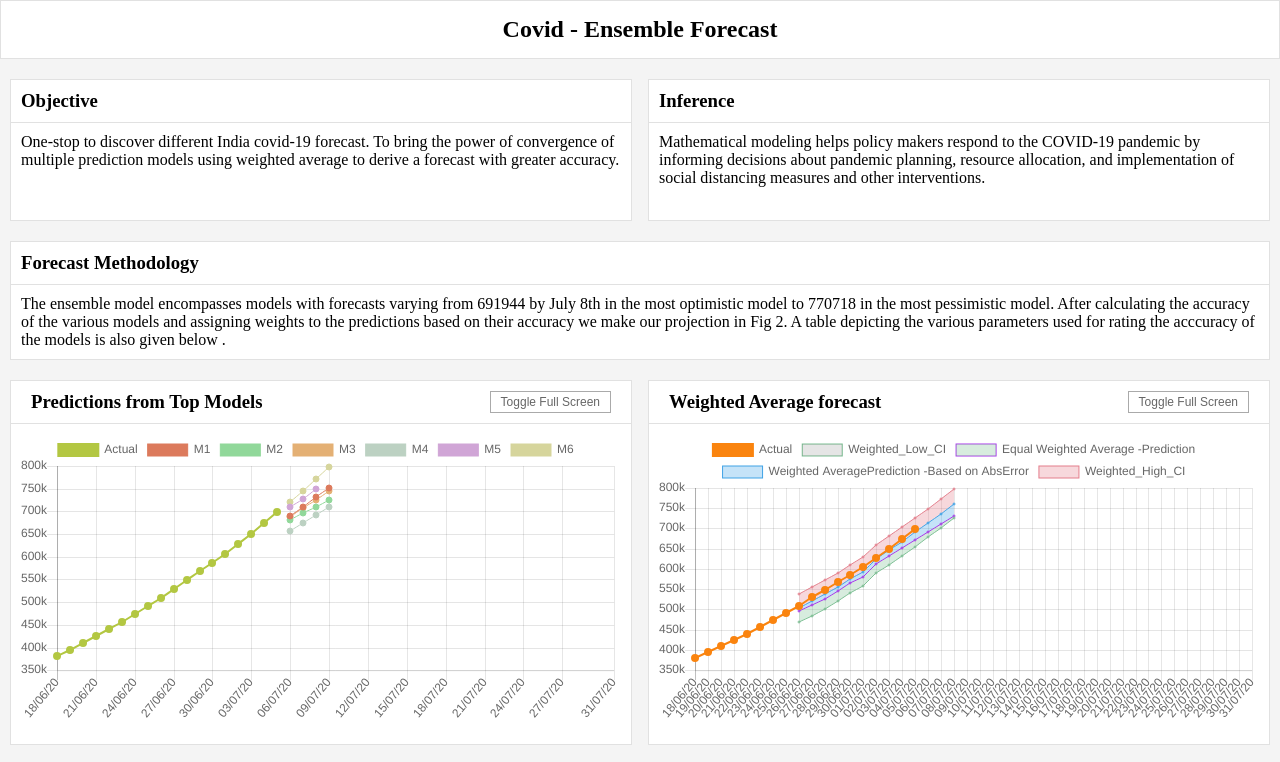
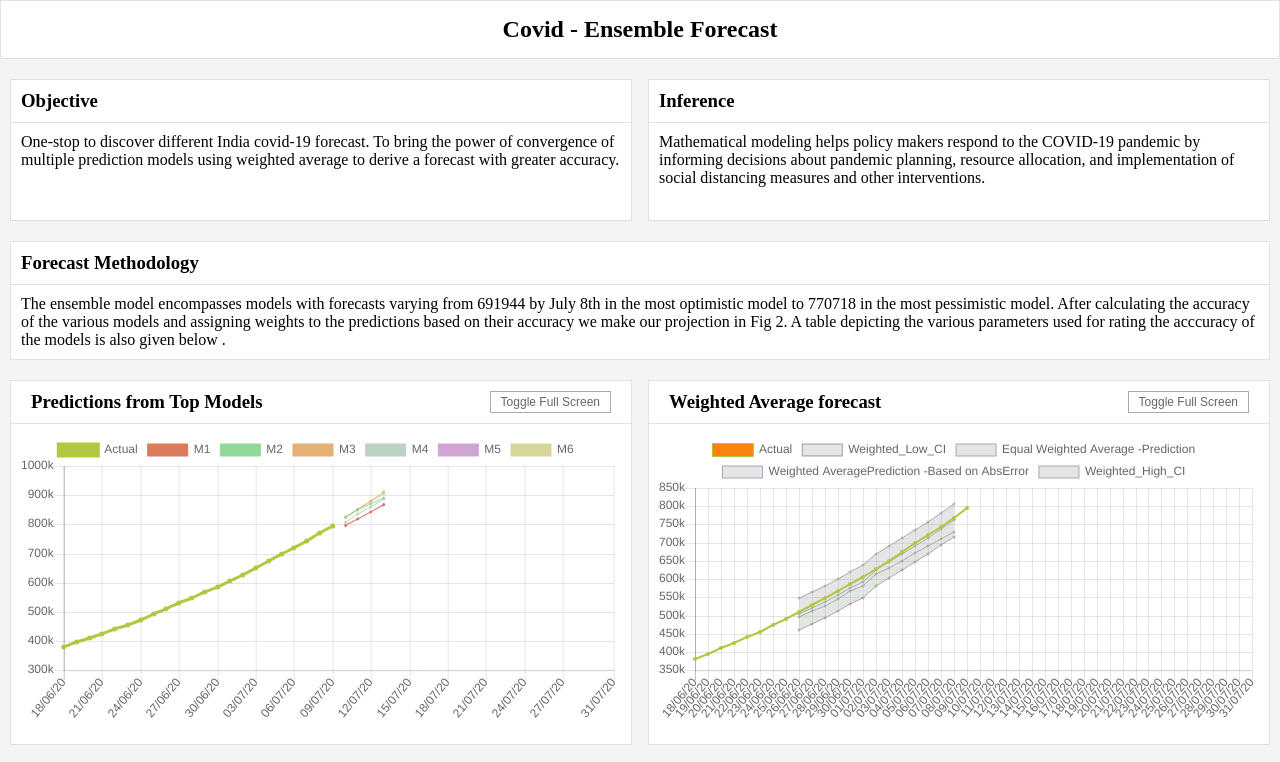
Before and after one commit to arunkumarv/covid-2, a plain HTML site: page index.html in a window 1280 px wide. Shown: the top 762 px of the page. Drawn offline with Linux system fonts and the light colour scheme; a web font is replaced by a local one.

Commit message:
updated data and colors

```diff
--- a/code/chart.js
+++ b/code/chart.js
@@ -1,16 +1,39 @@
 let data = {
-    actual: [380532, 395048, 410451, 425282, 440215, 456183, 472985, 491170, 509445, 529587, 549197, 567536, 585792, 605221, 627168, 649886, 673904, 697836],
-    m1: [null, null, null, null, 437044, 451281, 465759, 480474, 495421, 510595, 525990, 541602, 557424, 573449, 613162, 631965, 651092, 670540, 690307, 710386, 730775, 751467, 772458, 793743, 815316, 837170, 859299, 881697, 904357, 927271, 950432, 973832, 997464, 1021318, 1045387,],
-    m2: [null, null, null, 433208, 448394, 460230, 475070, 488383, 501449, 514351, 527709, 552394, 599098, 604989, 620178, 635299, 650490, 665799, 680913, 695857, 710668, 725426, 740194,],
-    m3: [387177, 400237, 413377, 426608, 439935, 453362, 466891, 480522, 494257, 508096, 522040, 536089, 550242, 564500, 615578, 633367, 651401, 669675, 688192, 706953, 725961, 745218, 764213, 712862, 784481, 804492, 824758, 845282, 866062, 887105, 908408, 929976, 951806, 973904, 996270, 1018903, 1041807, 1064982, 1088430,],
-    m4: [380000, 393120, 406509, 420167, 434092, 448283, 462739, 477459, 492442, 507685, 523188, 538947, 554961, 571228, 587744, 604509, 621518, 638769, 656259, 673985, 691944, 710132, 728545, 747181, 766035, 785103, 804383, 823869, 843557, 863444, 883525, 903795, 924250, 944887, 965699, 986683, 1007833, 1029146, 1050616, 1072238,],
-    m5: [370312, 383828, 397416, 412201, 426875, 441954, 457920, 471973, 488191, 504845, 521939, 539481, 557474, 575924, 611975, 634894, 658728, 683510, 709272, 728128, 750032],
-    m6: [null, null, null, null, null, null, null, 488563, 505405, 522668, 540346, 558510, 577271, 596650, 627811, 649968, 672758, 696155, 720259, 745123, 770718, 797020, 824056, 851777, 880119, 909174, 939083, 969904, 1001524, 1033949, 1067188, 1101253, 1136158],
+    dates:['18/06/20', '19/06/20', '20/06/20', '21/06/20', '22/06/20', '23/06/20', '24/06/20', '25/06/20', '26/06/20', '27/06/20', '28/06/20', '29/06/20', '30/06/20', '01/07/20', '02/07/20', '03/07/20', '04/07/20', '05/07/20', '06/07/20', '07/07/20', '08/07/20', '09/07/20', '10/07/20', '11/07/20', '12/07/20', '13/07/20', '14/07/20', '15/07/20', '16/07/20', '17/07/20', '18/07/20', '19/07/20', '20/07/20', '21/07/20', '22/07/20', '23/07/20', '24/07/20', '25/07/20', '26/07/20', '27/07/20', '28/07/20', '29/07/20', '30/07/20', '31/07/20'],
+    actual: ['380532', '395048', '410451', '425282', '440215', '456183', '472985', '491170', '509445', '529587', '549197', '567536', '585792', '605221', '627168', '649886', '673904', '697846', '720346', '743491', '769052', '794842', null, null, null, null, null, null, null, null, null, null, null, null, null, null, null, null, null, null, null, null, null, null],
+    m1: [null, null, null, null, '437044', '451281', '465759', '480474', '495421', '510595', '525990', '541602', '557424', '573449', '613162', '631965', '651092', '670540', '690307', '710386', '730775', '773359', '796172', '819326', '842815', '866636', '890780', '915243', '940017', '965096', '990472', '1016138', null, null, null, null, null, null, null, null, null, null, null, null],
+    m2: [null, null, null, '433208', '448394', '460230', '475070', '488383', '501449', '514351', '527709', '552394', '599098', '604989', '620178', '635299', '650490', '665799', '680913', '695857', '710668', '805647', '826852', '848064', '869161', '889452', '909841', '930328', null, null, null, null, null, null, null, null, null, null, null, null, null, null, null, null],
+    m3: ['387177', '400237', '413377', '426608', '439935', '453362', '466891', '480522', '494257', '508096', '522040', '536089', '550242', '564500', '615578', '633367', '651401', '669675', '688192', '706953', '725961', '796433', '823913', '852242', '881444', '911540', '942556', '974513', '1007436', null, null, null, null, null, null, null, null, null, null, null, null, null, null, null],
+    m4: ['380000', '393120', '406509', '420167', '434092', '448283', '462739', '477459', '492442', '507685', '523188', '538947', '554961', '571228', '587744', '604509', '621518', '638769', '656259', '673985', '691944', '710132', '807687', '834226', '859545', '885386', '911751', '938644', '966069', null, null, null, null, null, null, null, null, null, null, null, null, null, null, null],
+    m5: ['370312', '383828', '397416', '412201', '426875', '441954', '457920', '471973', '488191', '504845', '521939', '539481', '557474', '575924', '611975', '634894', '658728', '683510', '709272', '728128', '750032', '771373', '792715', '817474', '842693', '868381', '894545', '921068', null, null, null, null, null, null, null, null, null, null, null, null, null, null, null, null],
+    m6: [null, null, null, null, null, null, null, '488563', '505405', '522668', '540346', '558510', '577271', '596650', '627811', '649968', '672758', '696155', '720259', '745123', '770718', '797020', '820175', '847670', '875790', '904629', '934329', '964954', '996535', '1029001', null, null, null, null, null, null, null, null, null, null, null, null, null, null],
     //   ewap: [null, null, null, null, null, null, null, null, 496194, 511373, 526869, 544504, 566078, 581123, 600828, 618503, 636505, 654839, 673468,],
     //   wabom: [null, null, null, null, null, null, null, null, 498028, 513499, 529299, 547080, 568477, 584072, 603231, 621160, 639412, 657983, 676851,],
     //   waboa: [null, null, null, null, null, null, null, null, 503357, 520081, 537197, 555304, 575026, 593236, 612864, 632502, 652545, 672961, 693801,]
 };
 
+let wl_ci = [null, null, null, null, null, null, null, null, '459246', '475971', '493087', '511194', '530915', '549126', '580420', '601744', '623639', '646086', '669152', '692642', '716834', null, null, null, null, null, null, null, null, null, null, null, null, null, null, null, null, null, null, null, null, null, null, null];
+let ew_ap = [null, null, null, null, null, null, null, null, '496194', '511373', '526869', '544504', '566078', '581123', '612741', '631667', '650998', '670741', '690867', '710072', '730016', null, null, null, null, null, null, null, null, null, null, null, null, null, null, null, null, null, null, null, null, null, null, null];
+let wab_ba = [null, null, null, null, null, null, null, null, '503357', '520081', '537197', '555304', '575026', '593236', '624530', '645854', '667749', '690196', '713262', '736752', '760944', null, null, null, null, null, null, null, null, null, null, null, null, null, null, null, null, null, null, null, null, null, null, null];
+let wh_ci = [null, null, null, null, null, null, null, null, '547467', '564192', '581307', '599414', '619136', '637347', '668641', '689965', '711859', '734307', '757372', '780862', '805055', null, null, null, null, null, null, null, null, null, null, null, null, null, null, null, null, null, null, null, null, null, null, null];
+
+
+let colors = {
+    actual: 'rgb(179, 199, 66)',
+    m1: 'rgb(220, 122, 92)',
+    m2: 'rgb(145, 216, 154)',
+    m3: 'rgb(228, 176, 116)',
+    m4: 'rgb(188, 209, 194)',
+    m5: 'rgb(208, 165, 214)',
+    m6: 'rgb(214, 213, 156)',
+    wl_ci: 'rgb(173, 160, 158)',
+    ew_ap: 'rgb(160, 173, 161)',
+    wab_ba: 'rgb(168, 170, 179)',
+    wh_ci: 'rgb(173, 166, 172)',
+    ew_ap_bk: 'rgb(160, 173, 161, 0.3)',
+    wab_ba_bk: 'rgb(168, 170, 179, 0.3)',
+    wh_ci_bk: 'rgb(173, 166, 172, 0.3)'
+}
 function copy(o) {
 
     var output, v, key;
@@ -57,64 +80,77 @@ var ctx = document.getElementById('myChart').getContext('2d');
 var myChart = new Chart(ctx, {
     type: 'LineWithLine',
     data: {
-        labels: ["18/06/20", "19/06/20", "20/06/20", "21/06/20", "22/06/20", "23/06/20", "24/06/20", "25/06/20", "26/06/20", "27/06/20", "28/06/20", "29/06/20", "30/06/20", "01/07/20", "02/07/20", "03/07/20", "04/07/20", "05/07/20", "06/07/20", "07/07/20", "08/07/20", "09/07/20", "10/07/20", "11/07/20", "12/07/20", "13/07/20", "14/07/20", "15/07/20", "16/07/20", "17/07/20", "18/07/20", "19/07/20", "20/07/20", "21/07/20", "22/07/20", "23/07/20", "24/07/20", "25/07/20", "26/07/20", "27/07/20", "28/07/20", "29/07/20", "30/07/20", "31/07/20",],
+        labels: data.dates,
         //labels: ['Red', 'Blue', 'Yellow', 'Green', 'Purple', 'Orange'],
         datasets: [{
             label: 'Actual',
             backgroundColor: 'rgb(179, 199, 66)',
-            borderColor: 'rgb(179, 199, 66)',
+            borderColor: colors.actual,
             fill: false,
-            borderWidth: 2,
+            borderWidth: 3,
+            pointRadius: 1,
+            pointHoverRadius: 1,
             data: data.actual,
         },
         {
             label: 'M1',
             backgroundColor: 'rgb(220, 122, 92)',
-            borderColor: 'rgb(220, 122, 92)',
+            borderColor: colors.m1,
             fill: false,
             data: [],
             borderWidth: 1,
-
+            pointRadius: 1,
+            pointHoverRadius: 1,
         },
         {
             label: 'M2',
             backgroundColor: 'rgb(145, 216, 154)',
-            borderColor: 'rgb(145, 216, 154)',
+            borderColor: colors.m2,
             fill: false,
             data: [],
             borderWidth: 1,
+            pointRadius: 1,
+            pointHoverRadius: 1,
         },
         {
             label: 'M3',
             backgroundColor: 'rgb(228, 176, 116)',
-            borderColor: 'rgb(228, 176, 116)',
+            borderColor: colors.m3,
             fill: false,
             data: [],
             borderWidth: 1,
+            pointRadius: 1,
+            pointHoverRadius: 1,
         },
         {
             label: 'M4',
             backgroundColor: 'rgb(188, 209, 194)',
-            borderColor: 'rgb(188, 209, 194)',
+            borderColor: colors.m4,
             fill: false,
             data: [],
             borderWidth: 1,
+            pointRadius: 1,
+            pointHoverRadius: 1,
         },
         {
             label: 'M5',
             backgroundColor: 'rgb(208, 165, 214)',
-            borderColor: 'rgb(208, 165, 214)',
+            borderColor: colors.m5,
             fill: false,
             data: [],
             borderWidth: 1,
+            pointRadius: 1,
+            pointHoverRadius: 1,
         },
         {
             label: 'M6',
             backgroundColor: 'rgb(214, 213, 156)',
-            borderColor: 'rgb(214, 213, 156)',
+            borderColor: colors.m6,
             fill: false,
             data: [],
             borderWidth: 1,
+            pointRadius: 1,
+            pointHoverRadius: 1,
         },/*
         {
             label: 'Equal Weighted Average -Prediction',
@@ -174,7 +210,7 @@ var myChart = new Chart(ctx, {
 
 setTimeout(function () {
 
-    let pos = 17;
+    let pos = 21;
 
     let newData = copy(data);
 
@@ -414,84 +450,24 @@ document.getElementById("myChart").onclick = function (evt) {
 
 
 var ctx1 = document.getElementById('myChart1').getContext('2d');
-
-/*  */
-
-let wl_ci = [null, null, null, null, null, null, null, null,
-    467987,
-    484711,
-    501827,
-    519934,
-    539656,
-    557867,
-    589161,
-    610484,
-    632379,
-    654826,
-    677892,
-    701382,
-    725574,
-];
-
-let ew_ap = [null, null, null, null, null, null, null, null, 496194,
-    511373,
-    526869,
-    544504,
-    566078,
-    581123,
-    612741,
-    631667,
-    650998,
-    670741,
-    690867,
-    710072,
-    730016];
-
-let wab_ba = [null, null, null, null, null, null, null, null, 503357,
-    520081,
-    537197,
-    555304,
-    575026,
-    593236,
-    624530,
-    645854,
-    667749,
-    690196,
-    713262,
-    736752,
-    760944];
-
-let wh_ci = [null, null, null, null, null, null, null, null,
-    538727,
-    555451,
-    572567,
-    590674,
-    610396,
-    628606,
-    659900,
-    681224,
-    703119,
-    725566,
-    748632,
-    772122,
-    796314];
-
 var myChart1 = new Chart(ctx1, {
     type: 'LineWithLine',
     data: {
-        labels: ["18/06/20", "19/06/20", "20/06/20", "21/06/20", "22/06/20", "23/06/20", "24/06/20", "25/06/20", "26/06/20", "27/06/20", "28/06/20", "29/06/20", "30/06/20", "01/07/20", "02/07/20", "03/07/20", "04/07/20", "05/07/20", "06/07/20", "07/07/20", "08/07/20", "09/07/20", "10/07/20", "11/07/20", "12/07/20", "13/07/20", "14/07/20", "15/07/20", "16/07/20", "17/07/20", "18/07/20", "19/07/20", "20/07/20", "21/07/20", "22/07/20", "23/07/20", "24/07/20", "25/07/20", "26/07/20", "27/07/20", "28/07/20", "29/07/20", "30/07/20", "31/07/20",],
+        labels: data.dates,
         //labels: ['Red', 'Blue', 'Yellow', 'Green', 'Purple', 'Orange'],
         datasets: [{
             label: 'Actual',
             backgroundColor: 'rgb(250, 132, 15)',
-            borderColor: 'rgb(250, 132, 15)',
+            borderColor: colors.actual,
             fill: false,
             borderWidth: 2,
+            pointRadius: 1,
+            pointHoverRadius: 1,
             data: data.actual,
         },
         {
             label: 'Weighted_Low_CI',
-            borderColor: 'rgb(124, 191, 147)',
+            borderColor: colors.wl_ci,
             fill: false,
             pointRadius: 1,
             pointHoverRadius: 1,
@@ -500,8 +476,8 @@ var myChart1 = new Chart(ctx1, {
         },
         {
             label: 'Equal Weighted Average -Prediction',
-            backgroundColor: 'rgb(124, 191, 147, 0.3)',
-            borderColor: 'rgb(168, 52, 235)',
+            backgroundColor: colors.ew_ap_bk,
+            borderColor: colors.ew_ap,
             fill: '-1',
             pointRadius: 1,
             pointHoverRadius: 1,
@@ -510,8 +486,8 @@ var myChart1 = new Chart(ctx1, {
         },
         {
             label: 'Weighted AveragePrediction -Based on AbsError',
-            backgroundColor: 'rgb(64, 163, 230, 0.3)',
-            borderColor: 'rgb(64, 163, 230)',
+            backgroundColor: colors.wab_ba_bk,
+            borderColor: colors.wab_ba,
             fill: '-1',
             pointRadius: 1,
             pointHoverRadius: 1,
@@ -519,8 +495,8 @@ var myChart1 = new Chart(ctx1, {
             borderWidth: 1
         }, {
             label: 'Weighted_High_CI',
-            backgroundColor: 'rgb(227, 127, 140, 0.3)',
-            borderColor: 'rgb(227, 127, 140)',
+            backgroundColor: colors.wh_ci_bk,
+            borderColor: colors.wh_ci,
             fill: '-1',
             pointRadius: 1,
             pointHoverRadius: 1,
--- a/static/style.css
+++ b/static/style.css
@@ -4,6 +4,7 @@ body{
     background-color: #f4f4f4;
     font-family: 'Baskervville', serif;
 }
+
 .top-bar{
     background-color: #fff;
     margin-bottom: 10px;
```
Also changed, not shown: 1 other file.
